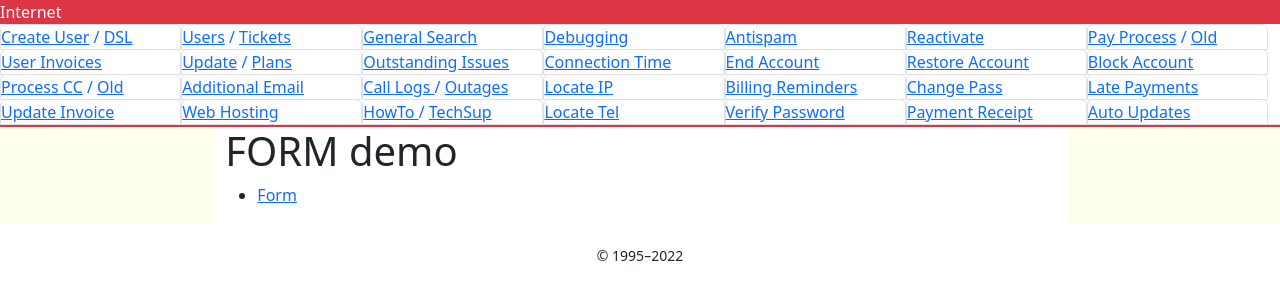
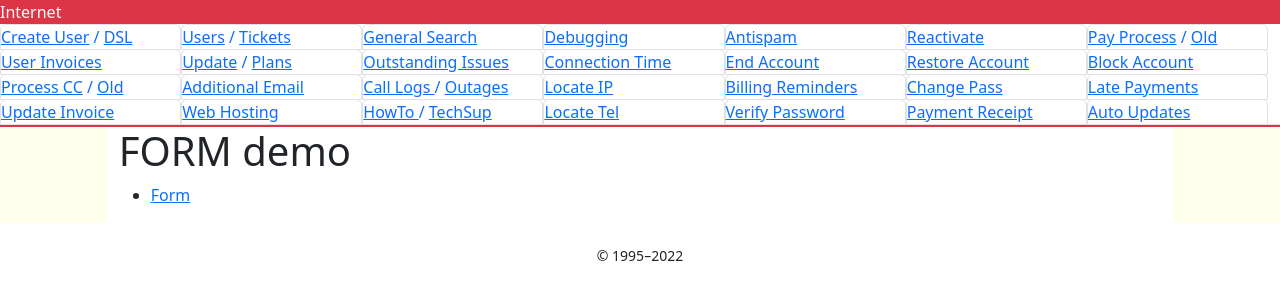
Before and after one commit to diktala/flask_crud_bootstrap, a Flask app: page / in a window 1280 px wide. Shown: the top 300 px of the page. Run offline with Flask 2, Linux system fonts and the light colour scheme; some libraries are stand-ins or nearby versions.

Commit message:
css margin fix

```diff
--- a/src/templates/base.html
+++ b/src/templates/base.html
@@ -30,17 +30,17 @@
         <main class="container-fluid">
 <div class="row">
     <!-- left column -->
-    <div class="d-none d-lg-block col-lg-2 border-right" style="background-color: #ffffed;">
+    <div class="d-none d-lg-block col-lg-1 border-right" style="background-color: #ffffed;">
     </div>
     <!-- end left column -->
     <!-- center column -->
-    <div class="col-12 col-lg-8">
+    <div class="col-12 col-lg-10">
             {{ render_messages(container=False, dismissible=True, dismiss_animate=True) }}
             {% block content %}{% endblock %}
     </div>
     <!-- end center column -->
     <!-- right column -->
-    <div class="d-none d-lg-block col-lg-2 border-left" style="background-color: #ffffed;">
+    <div class="d-none d-lg-block col-lg-1 border-left" style="background-color: #ffffed;">
     </div>
     <!-- end right column -->
 </div>
```
